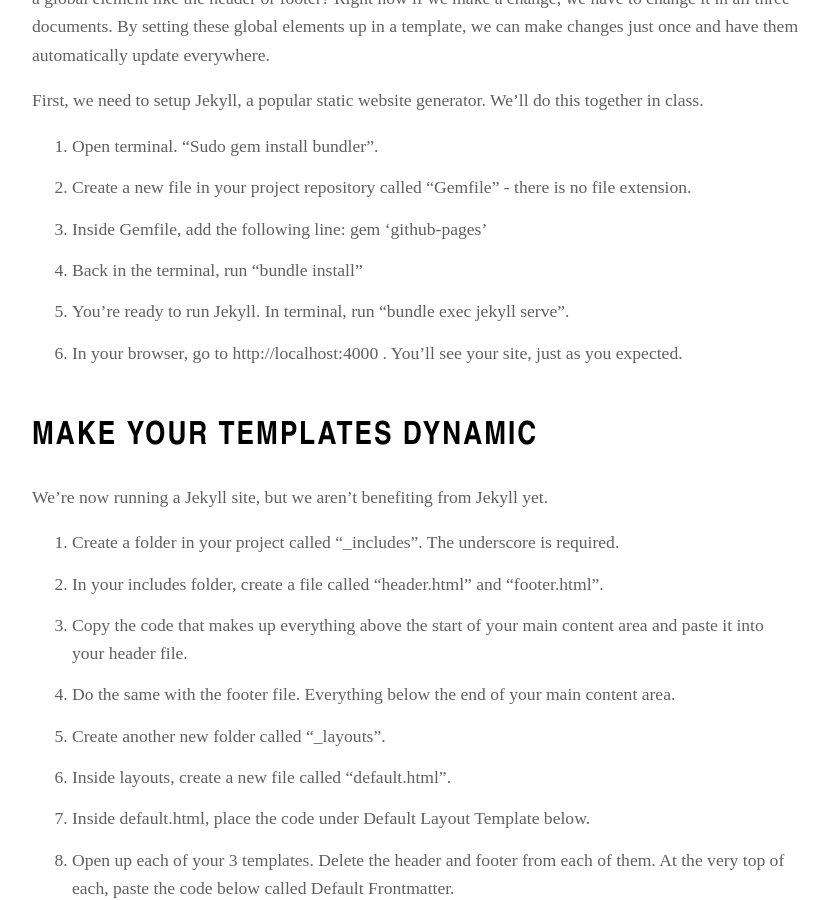
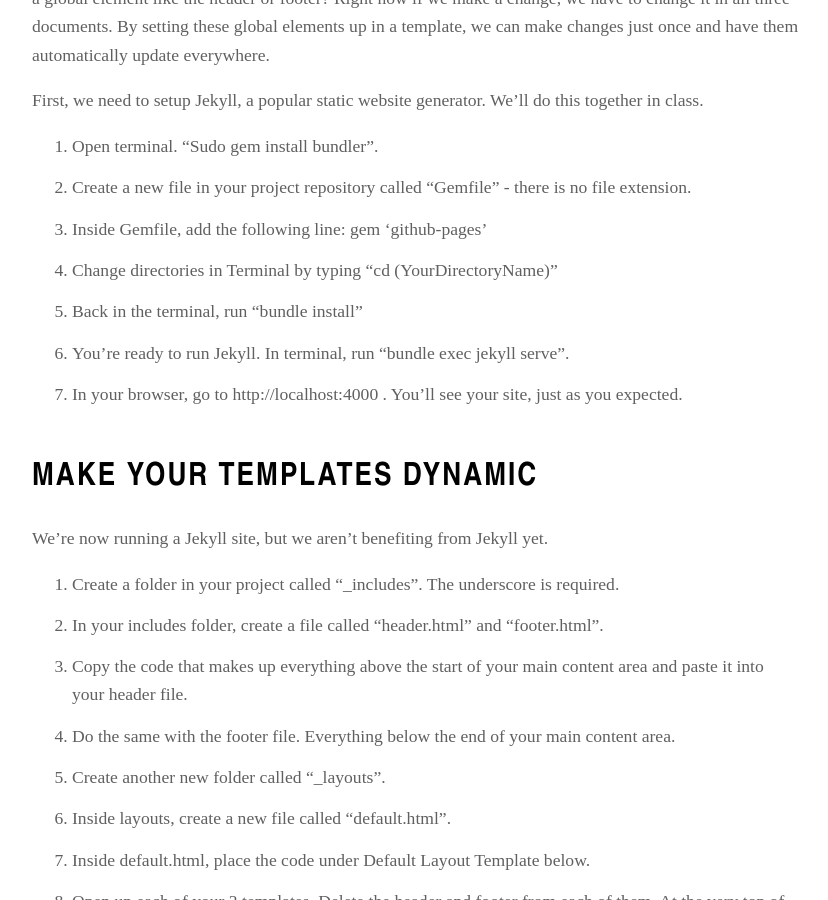
Before and after one commit to KentStateWeb/rwd, a Jekyll site: the page built from _assignments/templates.md, in a window 1280 px wide and 900 px high, scrolled down 1442 px. Shown: the whole window, without its empty margins (224-1052 px from the left). Built offline with Jekyll 4.4.1, drawn with Linux system fonts in a browser that asks for light colours.

Commit message:
added new direction

```diff
--- a/_assignments/templates.md
+++ b/_assignments/templates.md
@@ -34,9 +34,10 @@
 1.  Open terminal.  "Sudo gem install bundler".
 2.  Create a new file in your project repository called "Gemfile" - there is no file extension.
 3.  Inside Gemfile, add the following line: gem 'github-pages'
-4.  Back in the terminal, run "bundle install"
-5.  You're ready to run Jekyll.  In terminal, run "bundle exec jekyll serve".
-6.  In your browser, go to http://localhost:4000 .  You'll see your site, just as you expected.
+4.  Change directories in Terminal by typing "cd (YourDirectoryName)"
+5.  Back in the terminal, run "bundle install"
+6.  You're ready to run Jekyll.  In terminal, run "bundle exec jekyll serve".
+7.  In your browser, go to http://localhost:4000 .  You'll see your site, just as you expected.
 
 ## Make Your Templates Dynamic
 
```
